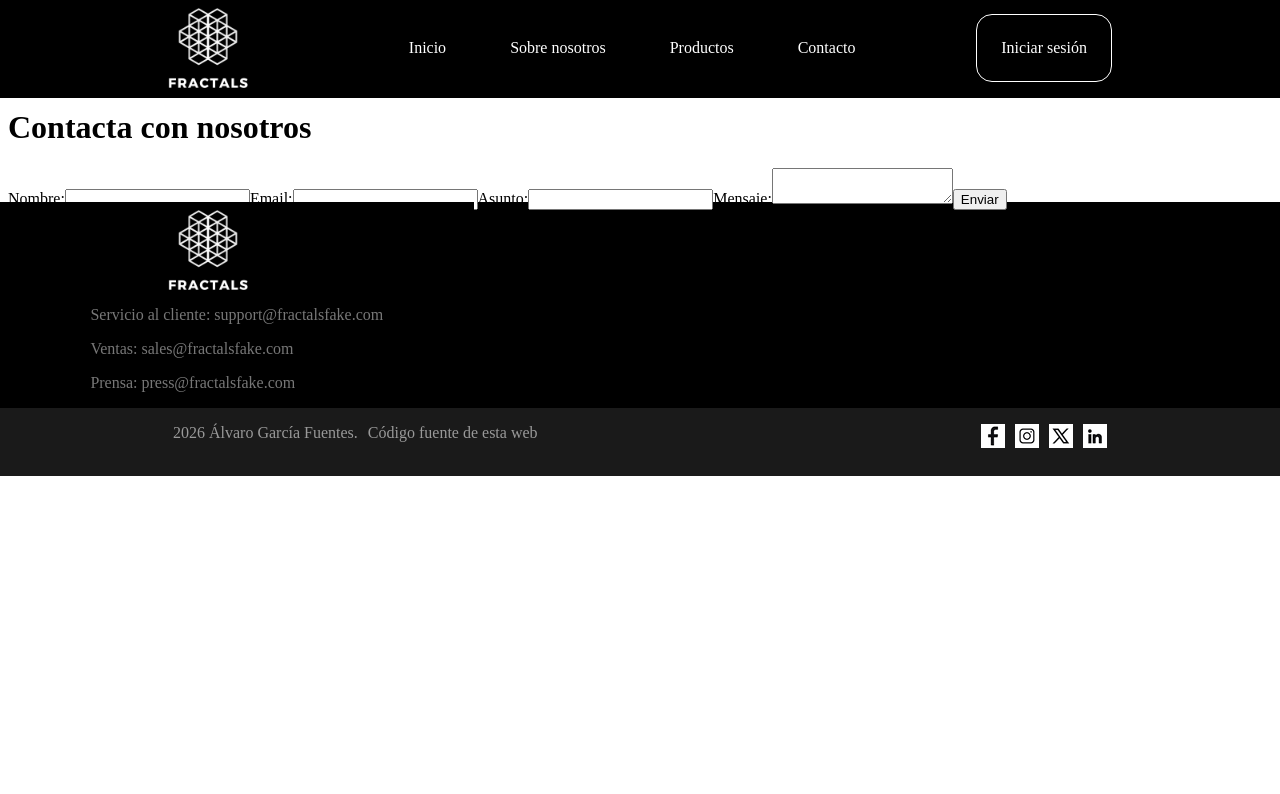
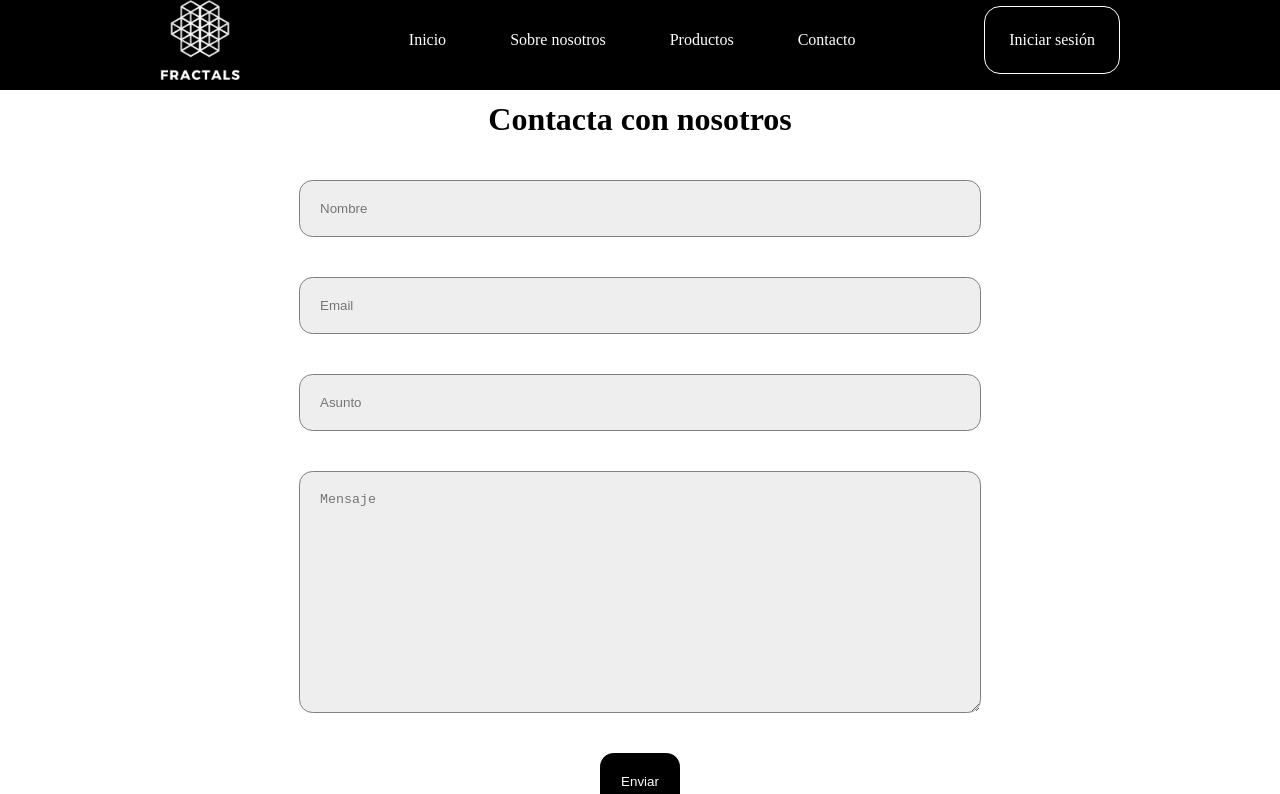
Before and after one commit to gfAlvaro/DWAproyecto, an Angular app: page /contacto in a window 1280 px wide. Shown: the top 794 px of the page. Built offline with nearby package versions, Linux system fonts and the light colour scheme.

Commit message:
creados estilos del formulario de contacto

```diff
--- a/src/app/contacto/contacto.html
+++ b/src/app/contacto/contacto.html
@@ -1,25 +1,18 @@
 <h1>Contacta con nosotros</h1>
-<form [formGroup]="contactForm" (ngSubmit)="send()">
-  <label>Nombre:</label>
-  <input type="text" formControlName="name">
+<form class="contactForm" [formGroup]="contactForm" (ngSubmit)="send()">
+  <input type="text" formControlName="name" placeholder="Nombre">
   @if (contactForm.get('name')?.invalid && contactForm.get('name')?.touched) {
-  <div>
+    <div style="color:red">
       El nombre es obligatorio.
     </div>
   }
-  <label>Email:</label>
-  <input type="email" formControlName="email">
-
+  <input type="email" formControlName="email" placeholder="Email">
   @if (contactForm.get('email')?.invalid && contactForm.get('email')?.touched) {
-  <div>
+    <div style="color:red">
       Introduce un email válido.
     </div>
   }
-  <label>Asunto:</label>
-  <input type="text" formControlName="subject">
-
-  <label>Mensaje:</label>
-  <textarea formControlName="message"></textarea>
-
+  <input type="text" formControlName="subject" placeholder="Asunto">
+  <textarea formControlName="message" placeholder="Mensaje"></textarea>
   <button type="submit">Enviar</button>
 </form>
--- a/src/app/contacto/contacto.scss
+++ b/src/app/contacto/contacto.scss
@@ -0,0 +1,31 @@
+h1 {
+    text-align: center;
+}
+
+.contactForm {
+    display: flex;
+    flex-direction: column;
+    align-items: center;
+}
+
+.contactForm input, .contactForm textarea {
+    width: 50%;
+    border: 1px solid grey;
+    background-color: #eeeeee;
+}
+
+.contactForm input, .contactForm textarea, .contactForm button {
+    padding: 1.5em;
+    margin: 1.5em;
+    border-radius: 1em;
+}
+
+.contactForm textarea {
+    height: 200px;
+}
+
+.contactForm button {
+    color: white;
+    background-color: black;
+    border: 1px solid black;
+}
--- a/src/app/contacto/contacto.ts
+++ b/src/app/contacto/contacto.ts
@@ -17,11 +17,11 @@ export const appConfig: ApplicationConfig = {
   ]
 };
 
-
 @Component({
   selector: 'app-contact',
   imports: [ReactiveFormsModule],
-  templateUrl: './contacto.html'
+  templateUrl: './contacto.html',
+  styleUrls: ['./contacto.scss']
 })
 
 export class Contacto {
--- a/src/styles.scss
+++ b/src/styles.scss
@@ -13,3 +13,18 @@ a {
 ul li {
     list-style-type: none;
 }
+html,
+body {
+  height: 100%;
+  margin: 0;
+}
+
+app-root {
+  display: flex;
+  flex-direction: column;
+  min-height: 100vh;
+}
+
+main {
+  flex: 1;
+}
```
Lines whose indentation alone changed are shown as unchanged.
